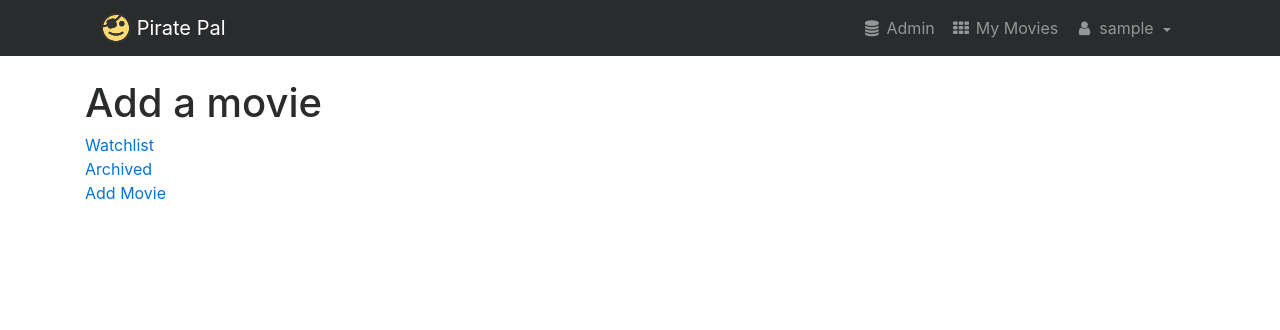
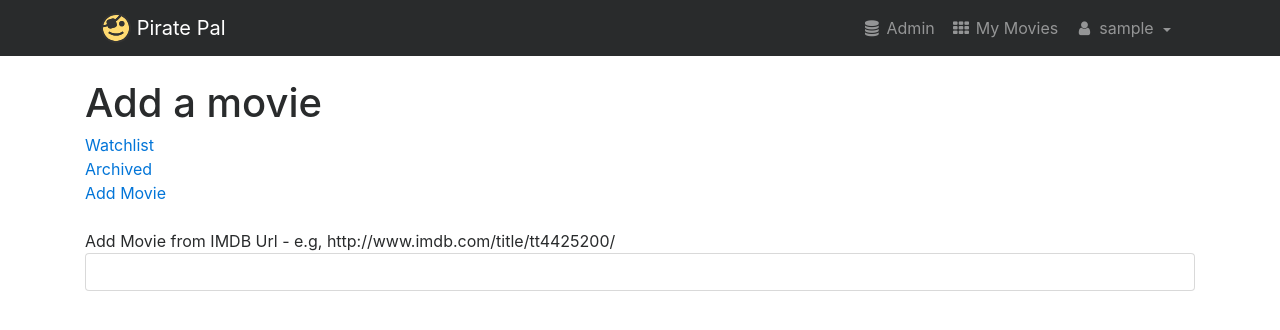
Before and after one commit to chanonroy/pirate-pal, a Django app: a page that uses templates/_base/base.html in a window 1280 px wide. Shown: the top 330 px of the page. Run offline with Django 3.2, Linux system fonts and the light colour scheme; the visitor is signed in with stand-in values (Sample User, id 1); some libraries are stand-ins or nearby versions.

Commit message:
vuejs and rest API GET functionality added

```diff
--- a/static/css/custom.css
+++ b/static/css/custom.css
@@ -1,4 +1,8 @@
 @import url('https://maxcdn.bootstrapcdn.com/font-awesome/4.7.0/css/font-awesome.min.css');
+
+[v-cloak] {
+  display: none;
+}
 
 .navfix {
   padding-top: 25px;
--- /dev/null
+++ b/static/js/add_movie.js
@@ -0,0 +1,25 @@
+var app = new Vue({
+  el: '#app',
+  data: {
+    url: '',
+    movie: {}
+  },
+  methods: {
+    getMovie: function(url) {
+      var app = this;
+      var imdb = url.split('title/')[1].split('/')[0];
+
+      axios.get('/api/movie/get/' + imdb)
+        .then(function (response) {
+          var data = response.data;
+          console.log(JSON.stringify(data));
+          app.movie = data;
+        })
+        .catch(function (error) {
+          console.log(error);
+      });
+
+      app.url = '';
+    }
+  }
+});
--- a/templates/_base/base.html
+++ b/templates/_base/base.html
@@ -71,54 +71,6 @@
       </div>
     </div>
 
-  <!-- <div class="container">
-
-   <nav class="navbar navbar-toggleable-sm navbar-inverse bg-inverse fixed-top">
-
-      <button class="navbar-toggler navbar-toggler-right" type="button" data-toggle="collapse" data-target="#navbarsExampleDefault" aria-controls="navbarsExampleDefault" aria-expanded="false" aria-label="Toggle navigation">
-        <span class="navbar-toggler-icon"></span>
-      </button>
-
-      <a class="navbar-brand" href="{% url 'landing' %}">
-        <img src="{% static 'assets/pirate.svg' %}" width="30" height="30" class="d-inline-block align-top" alt="">
-        Pirate Pal
-      </a>
-
-      <div class="collapse navbar-collapse justify-content-end" id="navbarsExampleDefault">
-
-        <ul class="navbar-nav">
-          {% if user.is_superuser %}
-            <li class="nav-item">
-              <a class="nav-link" href="{% url 'admin:index' %}">Admin</a>
-            </li>
-          {% endif %}
-
-          {% if user.is_authenticated %}
-            <li class="nav-item">
-              <a class="nav-link" href="{% url 'movies.dashboard' %}">My Movies</a>
-            </li>
-
-            <li class="nav-item dropdown">
-              <a class="nav-link dropdown-toggle" href="http://example.com" id="dropdown01" data-toggle="dropdown" aria-haspopup="true" aria-expanded="false">
-                {{ user.username }}
-              </a>
-              <div class="dropdown-menu" aria-labelledby="dropdown01">
-                <a class="dropdown-item" href="#">Profile</a>
-                <a class="dropdown-item" href="{% url 'accounts.logout' %}">Log Out</a>
-              </div>
-            </li>
-          {% else %}
-            <li class="nav-item">
-              <a class="nav-link" href="{% url 'accounts.login' %}">Sign In</a>
-            </li>
-          {% endif %}
-        </ul>
-
-      </div>
-    </nav>
-  </div> -->
-
-
   <div class="navfix"></div>
 
     {% block content %}
@@ -130,6 +82,7 @@
     <script src="https://code.jquery.com/jquery-3.1.1.slim.min.js" integrity="sha384-A7FZj7v+d/sdmMqp/nOQwliLvUsJfDHW+k9Omg/a/EheAdgtzNs3hpfag6Ed950n" crossorigin="anonymous"></script>
     <script src="https://cdnjs.cloudflare.com/ajax/libs/tether/1.4.0/js/tether.min.js" integrity="sha384-DztdAPBWPRXSA/3eYEEUWrWCy7G5KFbe8fFjk5JAIxUYHKkDx6Qin1DkWx51bBrb" crossorigin="anonymous"></script>
     <script src="https://maxcdn.bootstrapcdn.com/bootstrap/4.0.0-alpha.6/js/bootstrap.min.js" integrity="sha384-vBWWzlZJ8ea9aCX4pEW3rVHjgjt7zpkNpZk+02D9phzyeVkE+jo0ieGizqPLForn" crossorigin="anonymous"></script>
+    <script src="https://cdnjs.cloudflare.com/ajax/libs/axios/0.15.3/axios.min.js"></script>
     {% endblock %}
  </body>
 </html>
--- a/templates/movies/add_movie.html
+++ b/templates/movies/add_movie.html
@@ -1,4 +1,5 @@
 {% extends '_base/base.html' %}
+{% load static %}
 
 {% block content %}
 
@@ -9,6 +10,38 @@
   <div><a href="{% url 'movies.archive' %}"> Archived </a></div>
   <div><a href="{% url 'movies.add' %}"> Add Movie </a></div>
 
+  {% verbatim %}
+  <div id="app" v-cloak>
+
+    <br>
+
+    <div> Add Movie from IMDB Url - e.g, http://www.imdb.com/title/tt4425200/ </div>
+    <input v-model="url" v-on:keyup.enter="getMovie(url)" type="text" class="form-control">
+    <div> {{ url }} </div>
+
+    <br>
+
+    <div v-if="movie.title">
+      <img :src="movie.photo" :alt="movie.title">
+      <ul>
+        <li> {{ movie.title }} </li>
+        <li> {{ movie.rated }}</li>
+        <li> {{ movie.imdb_id }}</li>
+        <li> {{ movie.plot }}</li>
+        <li> {{ movie.year }}</li>
+        <li> {{ movie.release_date}}</li>
+      </ul>
+    </div>
+
+  </div>
+  {% endverbatim %}
+
 </div>
 
 {% endblock %}
+
+{% block js %}
+  {{ block.super }}
+  <script src="https://unpkg.com/vue/dist/vue.js"></script>
+  <script src="{% static 'js/add_movie.js' %}"></script>
+{% endblock %}
```
Also changed, not shown: api/views.py (+12 -3 lines), utils/scraper.py (+11 -8 lines).
